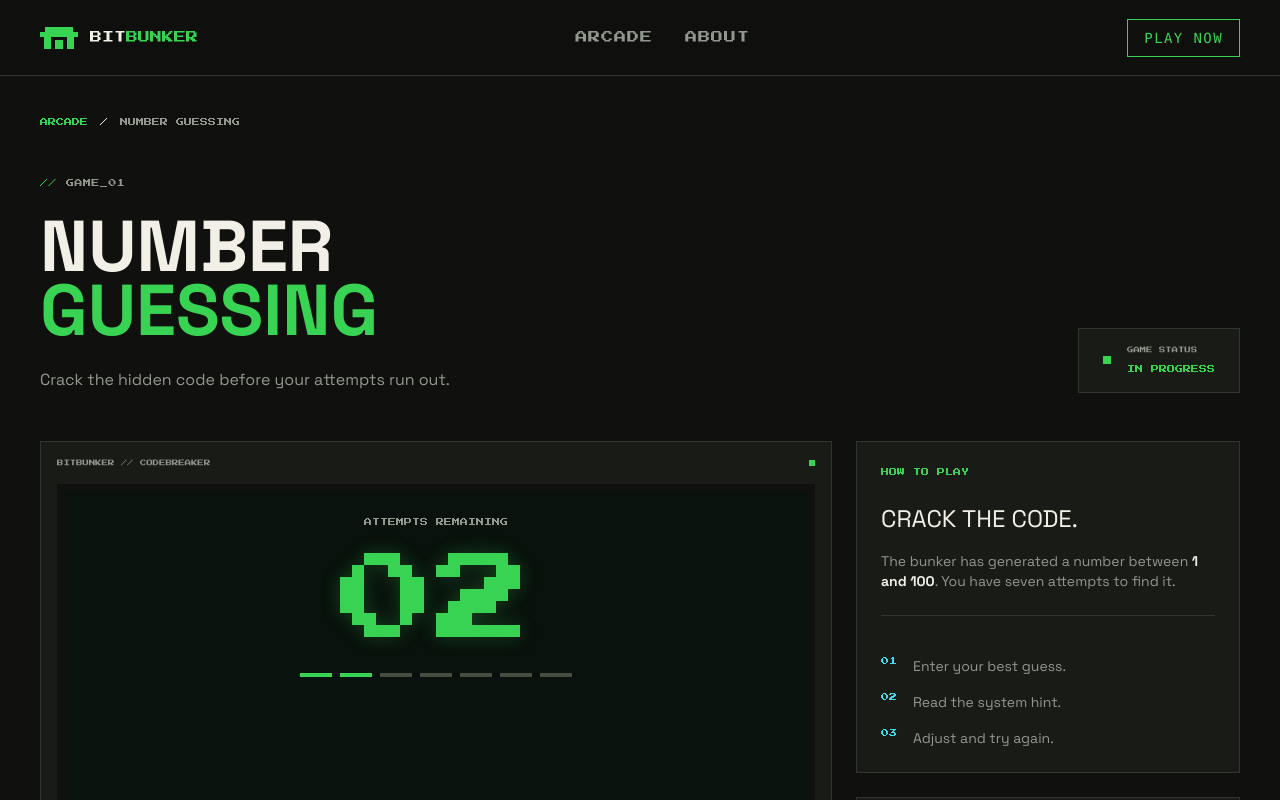
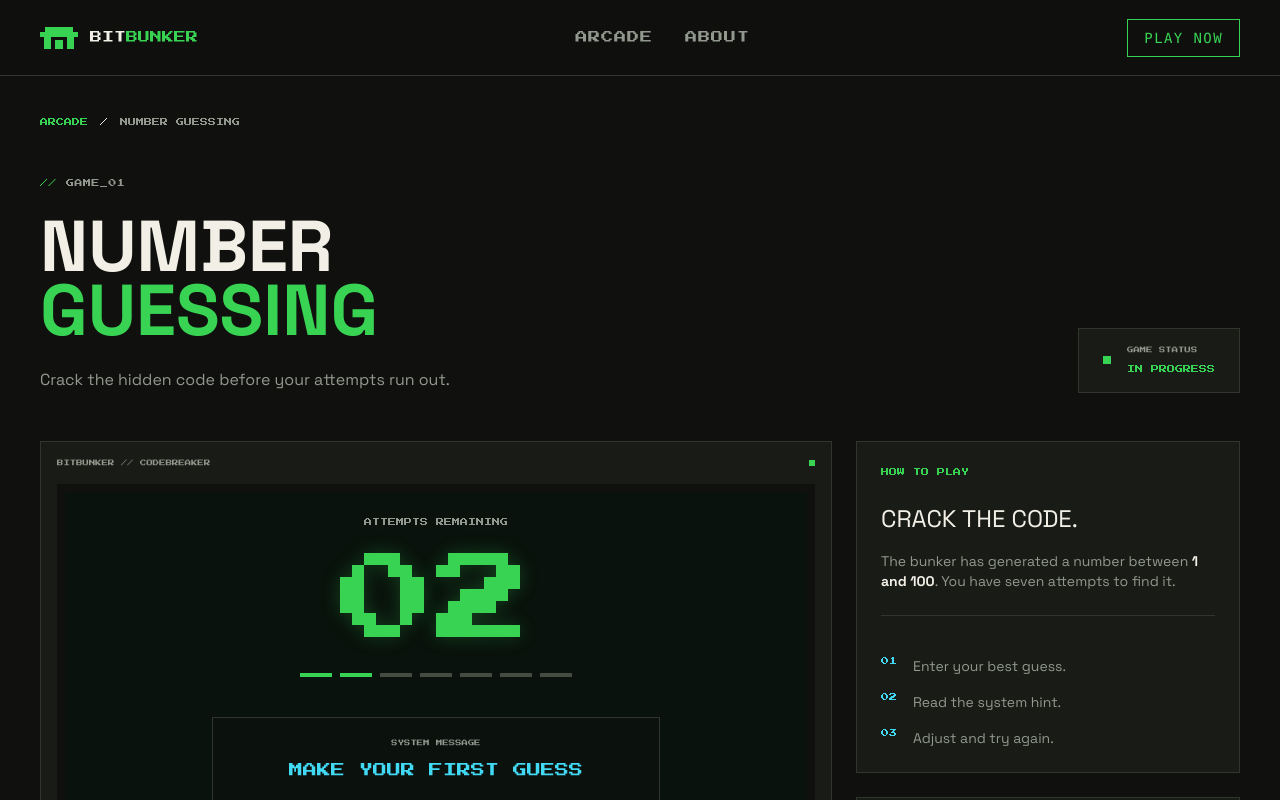
Before and after one commit to thatomakhusha/BitBunker, a Next.js app in the folder frontend/: page /games/number-guessing in a window 1280 px wide. Shown: the top 800 px of the page. Built offline with nearby package versions, Linux system fonts and the light colour scheme.

Commit message:
Add AttemptsCounter to game screen

```diff
--- a/frontend/src/app/(main)/games/number-guessing/page.tsx
+++ b/frontend/src/app/(main)/games/number-guessing/page.tsx
@@ -2,6 +2,7 @@ import GamePageLayout from "@/components/games/GamePageLayout";
 import RunLog from "@/components/games/RunLog";
 import GameScreen from "@/components/games/GameScreen";
 import AttemptsCounter from "@/components/games/AttemptsCounter";
+import SystemMessage from "@/components/games/SystemMessage";
 
 const NumberGuessingPage = () => {
     return (
@@ -24,6 +25,9 @@ const NumberGuessingPage = () => {
             >
                 {/* MOCK: replace with values from the API */}
                 <AttemptsCounter remaining={2} total={7} />
+
+                {/* MOCK: replace with the message from the API */}
+                <SystemMessage message="MAKE YOUR FIRST GUESS" />
             </GameScreen>
 
         </GamePageLayout>
--- a/frontend/src/components/games/SystemMessage.tsx
+++ b/frontend/src/components/games/SystemMessage.tsx
@@ -0,0 +1,14 @@
+export default function SystemMessage(
+    {message} : {message: string}
+){
+    return (
+        <div className="mx-auto mt-10 max-w-md border border-border bg-background/40 px-6 py-5 text-center">
+            <p className="font-pixel text-[0.4rem] text-muted">
+                SYSTEM MESSAGE
+            </p>
+            <p className="mt-3 font-pixel text-sm text-tertiary">
+                {message}
+            </p>
+        </div>
+    )
+}
```
